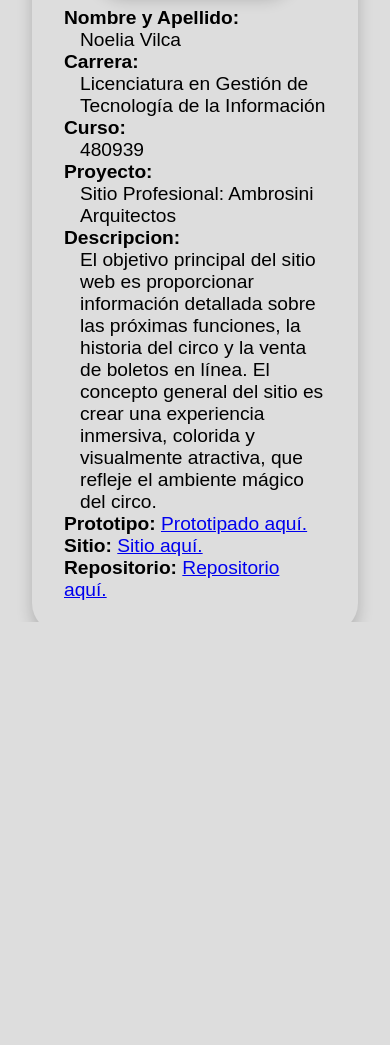
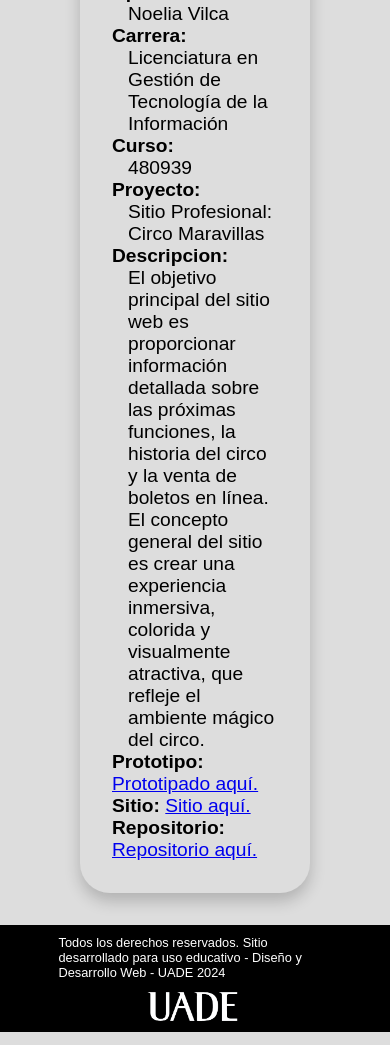
Before and after one commit to NoeVilca/fichaIndividualNoe, a plain HTML site: page index.html in a window 390 px wide. Shown: the part 649-1694 px from the top of the page. Before the commit the page ends 1524 px from the top, so only its background shows below. Drawn offline with Linux system fonts and the light colour scheme.

Commit message:
Add files via upload

```diff
--- a/estilo.css
+++ b/estilo.css
@@ -60,6 +60,7 @@
 footer p {
     color: #ffffff;
     font-size: 0.8rem;
+    margin: 0
 }
 
 .foto {
@@ -77,8 +78,8 @@
     justify-content: space-evenly;
     flex-direction: row;
     align-items: center;
-    margin: 5rem 2rem;
-    padding: 1rem;
+    margin: 2rem 5rem;
+
     box-shadow: 0 8px 16px 0 rgba(0,0,0,0.2);
     background-color: #dddddd;
     border-radius: 30px;
@@ -120,7 +121,6 @@
       }
 
     header {
-
         background-color: black;
         display: flex;
         justify-content: center;
@@ -169,11 +169,15 @@
         background-color: #000;
     }
 
-    .logo {
+    .logo, .marca {
         display: flex;
         justify-content: center;
         align-items: center;
-        height: 125px;
+        height: 50px;
+    }
+
+    .marca p {
+        margin: 15%;
     }
 
     .logoUade {
--- a/index.html
+++ b/index.html
@@ -20,7 +20,7 @@
                     <li><p class="titulo">Nombre y Apellido: </p><p class="parrafo">Noelia Vilca</p></li>
                     <li><p class="titulo">Carrera: </p><p class="parrafo">Licenciatura en Gestión de Tecnología de la Información</p></li>
                     <li><p class="titulo">Curso: </p><p class="parrafo">480939</p></li>
-                    <li><p class="titulo">Proyecto: </p><p class="parrafo">Sitio Profesional: Ambrosini Arquitectos</p></li>
+                    <li><p class="titulo">Proyecto: </p><p class="parrafo">Sitio Profesional: Circo Maravillas</p></li>
                     <li><p class="titulo">Descripcion: </p><p class="parrafo">El objetivo principal del sitio web es proporcionar información detallada sobre las próximas funciones, la historia del circo y la venta de boletos en línea. El concepto general del sitio es crear una experiencia inmersiva, colorida y visualmente atractiva, que refleje el ambiente mágico del circo.</p></li>
                     <li><p class="titulo">Prototipo: <a href="https://www.figma.com/proto/HrwpBfVJrSUg82gdK2eYSR/Circo-Maravillas----Prototipo-Figma?node-id=0-1&t=ALwBAThPsgpn4s0v-1" target="_blank">Prototipado aquí.</a></p></li>
                     <li><p class="titulo">Sitio: <a href="https://fvalenteuade.github.io/Avances-Circo-UADE/index.html" target="_blank">Sitio aquí.</a></p></li>
@@ -36,7 +36,6 @@
         <div class="logo">
             <img class="logoUade" src="img/uade_una_gran_universidad.png" alt="">
         </div>
-
     </footer>
 </body>
 </html>
```
